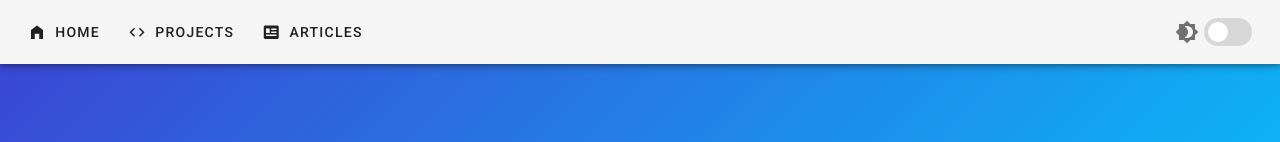
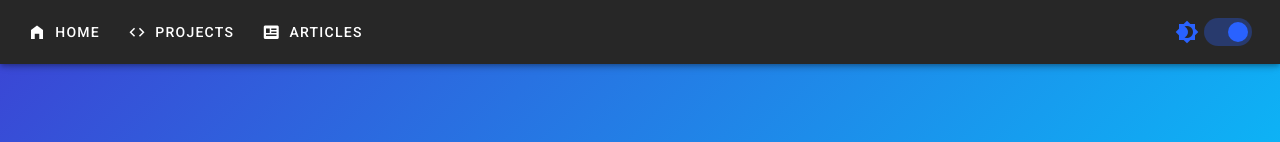
Before and after one commit to 2h3ph3rd/2h3ph3rd.github.io, a Nuxt app: page / in a window 1280 px wide. Shown: the top 142 px of the page. Built offline with nearby package versions, Linux system fonts and the light colour scheme.

Commit message:
Made state persisted

```diff
--- a/components/SwitchTheme.vue
+++ b/components/SwitchTheme.vue
@@ -3,7 +3,7 @@
     inset
     hide-details
     :prepend-icon="switchIcon"
-    :value="$vuetify.theme.dark"
+    :value="dark"
     @change="switchTheme"
   >
   </v-switch>
@@ -17,15 +17,22 @@ export default {
   data() {
     return {
       switchIcon: darkThemeIcon,
+      dark: false,
     }
+  },
+  mounted() {
+    this.$vuetify.theme.dark = this.$store.state.settings.theme.dark
+    this.dark = this.$store.state.settings.theme.dark
   },
   methods: {
     switchTheme() {
-      if (this.$vuetify.theme.dark) {
-        this.$vuetify.theme.dark = false
+      this.$store.commit('settings/switchTheme')
+      this.dark = this.$store.state.settings.theme.dark
+      this.$vuetify.theme.dark = this.dark
+
+      if (this.dark) {
         this.switchIcon = darkThemeIcon
       } else {
-        this.$vuetify.theme.dark = true
         this.switchIcon = lightThemeIcon
       }
     },
--- a/components/TheNavbar.vue
+++ b/components/TheNavbar.vue
@@ -4,7 +4,6 @@
       <v-icon left>{{ link.icon }}</v-icon>
       {{ link.title }}
     </v-btn>
-
     <v-spacer></v-spacer>
     <switch-theme />
   </v-app-bar>
--- a/nuxt.config.js
+++ b/nuxt.config.js
@@ -24,7 +24,7 @@ export default {
   css: [],
 
   // Plugins to run before rendering page: https://go.nuxtjs.dev/config-plugins
-  plugins: [],
+  plugins: [{ src: '~/plugins/persistedState.client.js' }],
 
   // Auto import components: https://go.nuxtjs.dev/config-components
   components: true,
--- a/package.json
+++ b/package.json
@@ -13,7 +13,8 @@
   "dependencies": {
     "core-js": "^3.15.1",
     "nuxt": "^2.15.7",
-    "vuetify": "^2.5.5"
+    "vuetify": "^2.5.5",
+    "vuex-persistedstate": "^4.0.0"
   },
   "devDependencies": {
     "@babel/eslint-parser": "^7.14.7",
--- /dev/null
+++ b/plugins/persistedState.client.js
@@ -0,0 +1,8 @@
+import createPersistedState from 'vuex-persistedstate'
+
+export default ({ store }) => {
+  createPersistedState({
+    key: 'vuex',
+    paths: ['settings'],
+  })(store)
+}
--- /dev/null
+++ b/store/settings.js
@@ -0,0 +1,11 @@
+export const state = () => ({
+  theme: {
+    dark: true,
+  },
+})
+
+export const mutations = {
+  switchTheme(state) {
+    state.theme.dark = !state.theme.dark
+  },
+}
```
Also changed, not shown: store/README.md (deleted), 1 other file (tests, documents, lock files or other folders).
